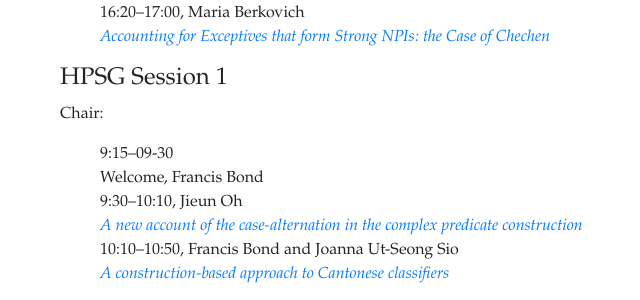
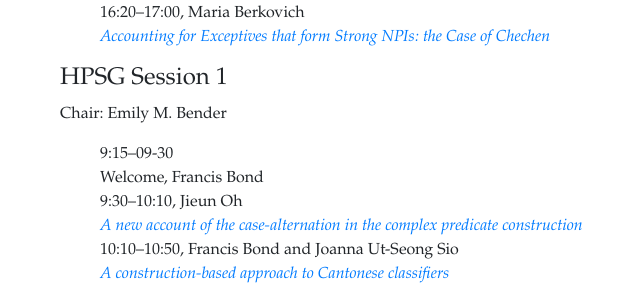
Before and after one commit to bond-lab/2024-hpsg, a Flask app: page /program.html in a window 1280 px wide. Shown: the part 1635-1935 px from the top of the page, without its empty margins (110-750 px from the left). Run offline with Flask 3, Linux system fonts and the light colour scheme; some libraries are stand-ins or nearby versions.

Commit message:
Update program.html added chair session 1

```diff
--- a/web/templates/program.html
+++ b/web/templates/program.html
@@ -134,7 +134,7 @@
 </section>
 
 <section id='session1'><h4>HPSG Session 1</h4>
-  <p>Chair: </p>
+  <p>Chair: Emily M. Bender </p>
   <ul class='pg'>
     <li> <span>9:15–09-30</span> <br> Welcome, Francis Bond
     <li> <span>9:30–10:10</span>, Jieun Oh
```
